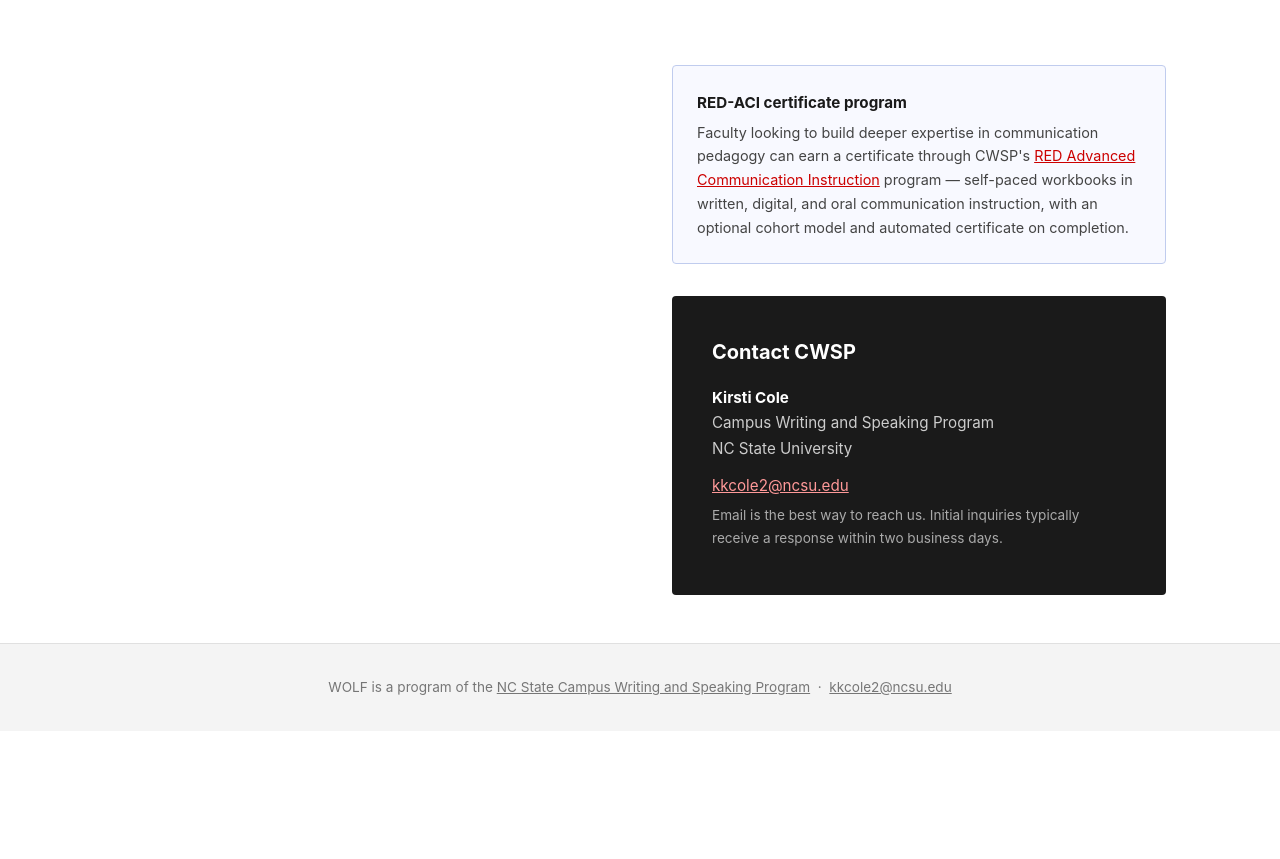
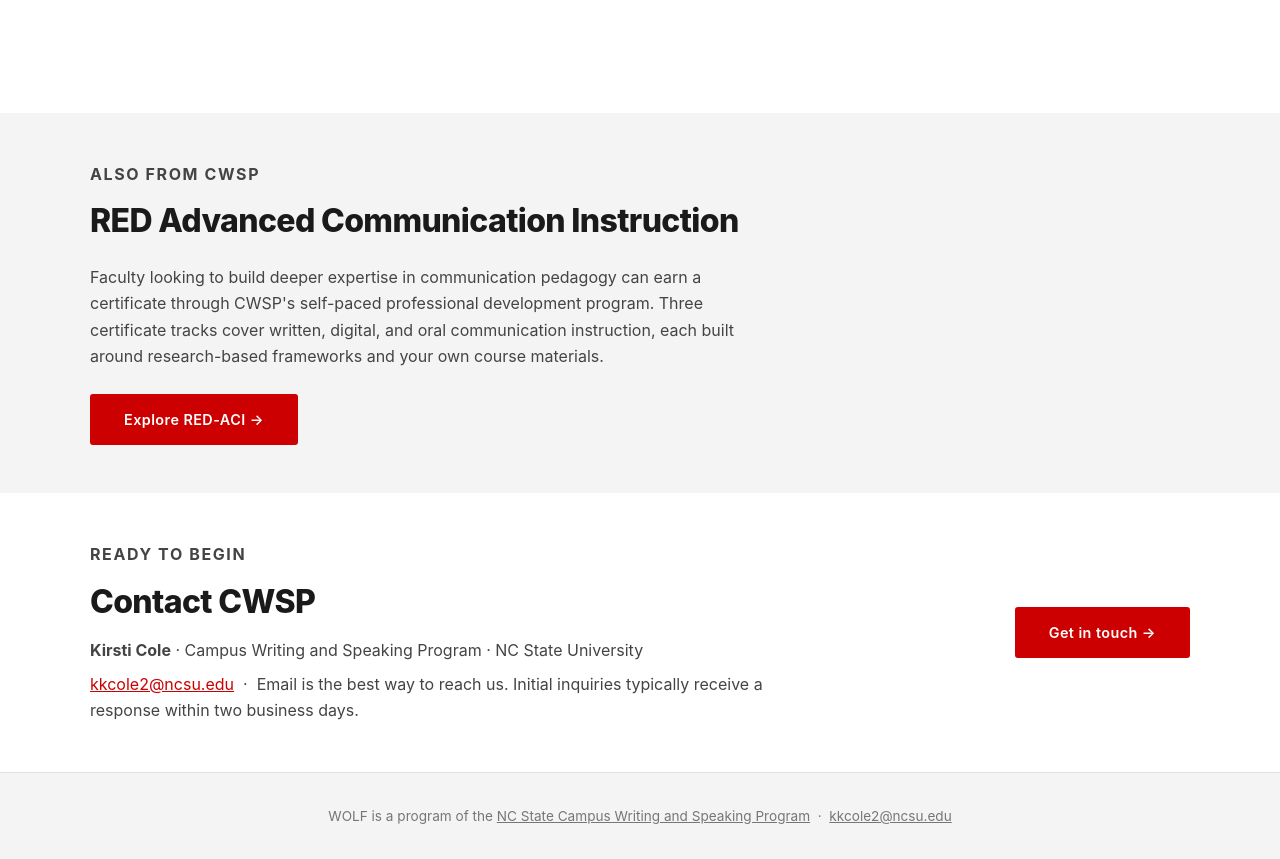
Before and after one commit to kkcole-gif/CWSP-WOLF, a plain HTML site: page get-started.html in a window 1280 px wide. Shown: the part 1276-2135 px from the top of the page. Before the commit the page ends 2007 px from the top, so only its background shows below. Drawn offline with Linux system fonts and the light colour scheme.

Commit message:
Refactor CWSP section and remove contact block
Removed the contact block and updated the CWSP section with additional information about the RED Advanced Communication Instruction program.

```diff
--- a/get-started.html
+++ b/get-started.html
@@ -117,17 +117,9 @@
 
          <div style="margin-top: 3rem; display: flex; gap: 2rem; align-items: stretch; flex-wrap: wrap;">
 
-  <div style="flex: 1; min-width: 260px; padding: 1.5rem; border: 1px solid #c0ccee; border-radius: 4px; background: #f8f9ff;">
-    <h3 style="font-size: 0.95rem; font-weight: 700; margin-bottom: 0.35rem;">RED-ACI certificate program</h3>
-    <p style="font-size: 0.9rem; color: var(--gray-dark); margin-bottom: 0;">Faculty looking to build deeper expertise in communication pedagogy can earn a certificate through CWSP's <a href="acicertificate/">RED Advanced Communication Instruction</a> program — self-paced workbooks in written, digital, and oral communication instruction, with an optional cohort model and automated certificate on completion.</p>
-  </div>
+   </div>
 
-  <div class="contact-block" style="flex: 1; min-width: 260px; margin-top: 0;">
-    <h3>Contact CWSP</h3>
-    <p><strong style="color: var(--white);">Kirsti Cole</strong><br>Campus Writing and Speaking Program<br>NC State University</p>
-    <p style="margin-top: 0.75rem;"><a href="mailto:kkcole2@ncsu.edu">kkcole2@ncsu.edu</a></p>
-    <p style="margin-top: 0.4rem; font-size: 0.85rem; color: #aaa;">Email is the best way to reach us. Initial inquiries typically receive a response within two business days.</p>
-  </div>
+        </div>
 
       </div>
 
@@ -136,6 +128,30 @@
   </div>
 
 </main>
+
+<section class="section section-alt">
+  <div class="section-inner">
+    <p class="section-label">Also from CWSP</p>
+    <h2>RED Advanced Communication Instruction</h2>
+    <p>Faculty looking to build deeper expertise in communication pedagogy can earn a certificate through CWSP's self-paced professional development program. Three certificate tracks cover written, digital, and oral communication instruction, each built around research-based frameworks and your own course materials.</p>
+    <div style="margin-top: 1.5rem;">
+      <a href="acicertificate/" class="btn btn-red">Explore RED-ACI →</a>
+    </div>
+  </div>
+</section>
+
+<section class="section">
+  <div class="section-inner" style="display: flex; align-items: center; justify-content: space-between; flex-wrap: wrap; gap: 1.5rem;">
+    <div>
+      <p class="section-label">Ready to begin</p>
+      <h2 style="margin-bottom: 0.5rem;">Contact CWSP</h2>
+      <p><strong>Kirsti Cole</strong> · Campus Writing and Speaking Program · NC State University</p>
+      <p style="margin-top: 0.5rem;"><a href="mailto:kkcole2@ncsu.edu">kkcole2@ncsu.edu</a> &nbsp;·&nbsp; Email is the best way to reach us. Initial inquiries typically receive a response within two business days.</p>
+    </div>
+    <a href="mailto:kkcole2@ncsu.edu" class="btn btn-red" style="white-space: nowrap;">Get in touch →</a>
+  </div>
+</section>
+
 
 <footer class="site-footer">
   <p>WOLF is a program of the <a href="https://go.ncsu.edu/cwsp" target="_blank" rel="noopener">NC State Campus Writing and Speaking Program</a> &nbsp;·&nbsp; <a href="mailto:kkcole2@ncsu.edu">kkcole2@ncsu.edu</a></p>
```
